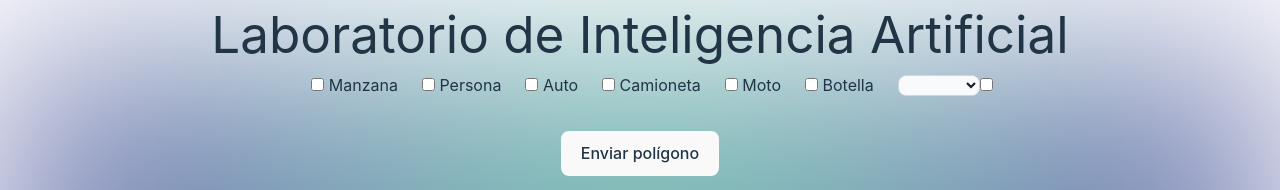
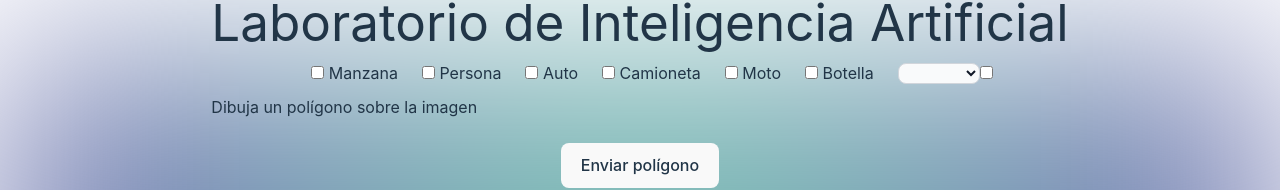
Before and after one commit to maindufeu/panoptes-project, a Vue app: page / in a window 1280 px wide. Shown: the part 345-535 px from the top of the page. Built offline with nearby package versions, Linux system fonts and the light colour scheme; grey boxes are pictures that could not be loaded.

Commit message:
instrucciones

```diff
--- a/src/components/HelloWorld.vue
+++ b/src/components/HelloWorld.vue
@@ -21,7 +21,9 @@
     </select>
     <input type="checkbox" v-model="switchValue">
   </div>
+
   <div class="videos-wrapper" v-if="selectedItem !== 'c'">
+    <h3>Dibuja un polígono sobre la imagen</h3>
     <div
       class="video-container"
       @click="addPoint"
```
